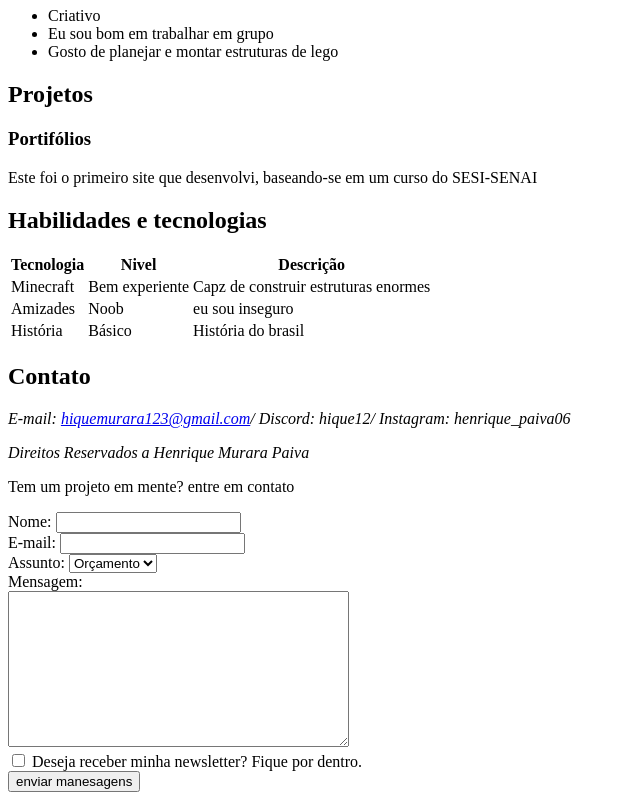
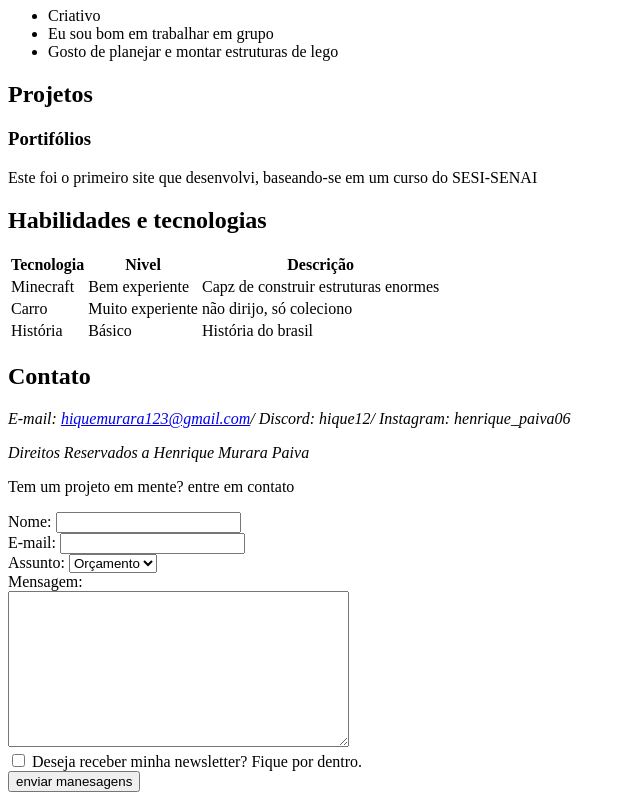
Before and after one commit to henriquempaiva/site, a plain HTML site: page index.html in a window 1280 px wide. Shown: the part 609-1409 px from the top of the page, without its empty margins (0-640 px from the left). Drawn offline with Linux system fonts and the light colour scheme.

Commit message:
atualização 4

```diff
--- a/index.html
+++ b/index.html
@@ -73,9 +73,9 @@
             </tr>
 
             <tr>
-                <td>Amizades</td>
-                <td>Noob</td>
-                <td>eu sou inseguro</td>
+                <td>Carro</td>
+                <td>Muito experiente</td>
+                <td>não dirijo, só coleciono</td>
             </tr>
 
 
```
